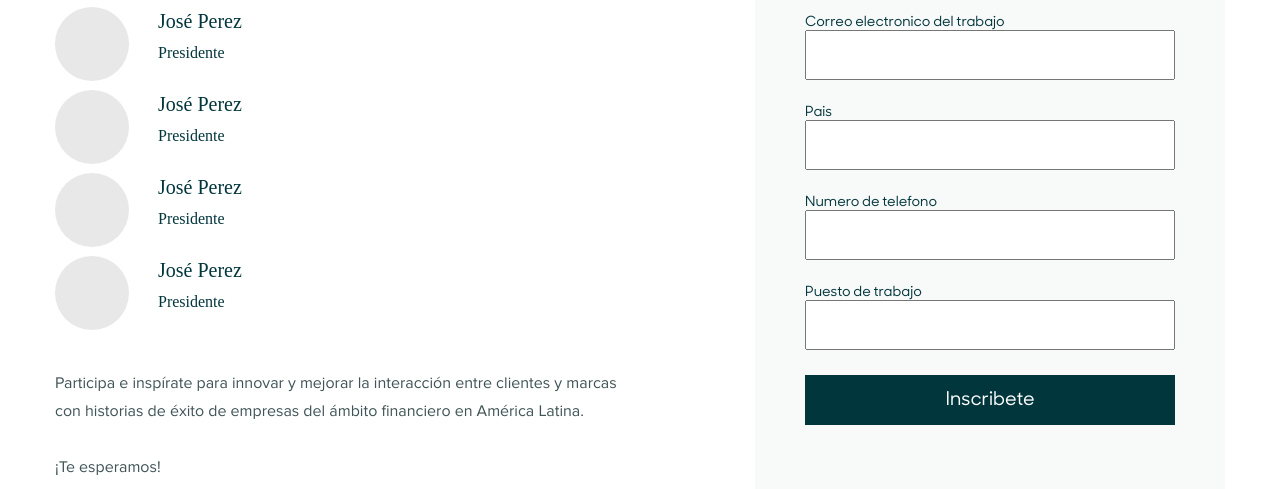
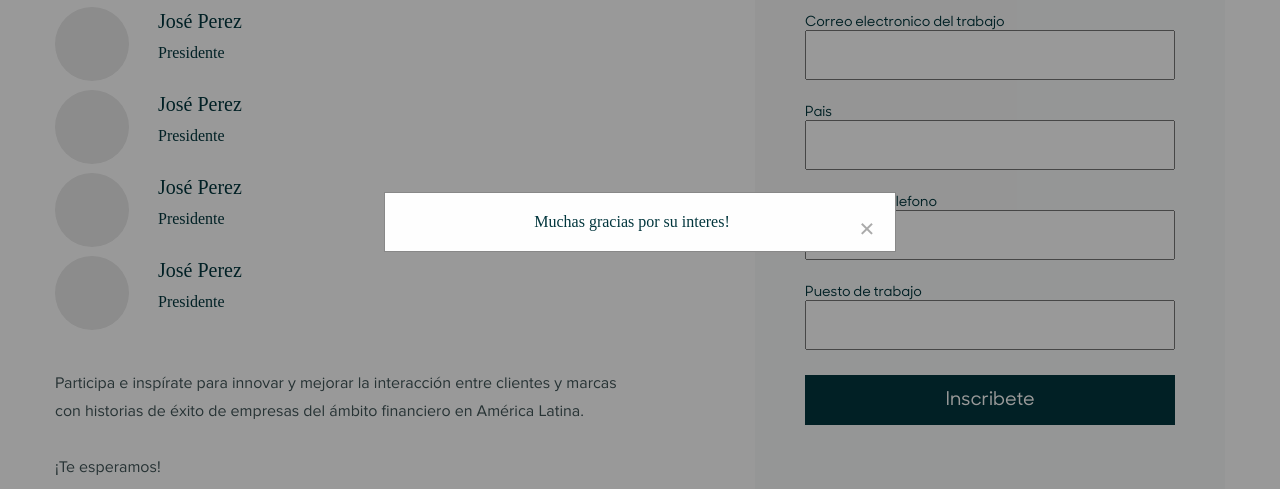
Before and after one commit to Castro-D/virtual-event-web, a website with bundled scripts: page index.html in a window 1280 px wide. Both pictures are taken after a click on the button "Inscribete". Shown: the part 766-1255 px from the top of the page. Built offline with nearby package versions, Linux system fonts and the light colour scheme.

Commit message:
add modal

```diff
--- a/index.html
+++ b/index.html
@@ -9,6 +9,12 @@
   <script src="https://kit.fontawesome.com/85a89982a4.js" crossorigin="anonymous"></script>
 </head>
 <body>
+<div id="my-modal" class="modal">
+  <div class="modal-content">
+    <span class="close">&times;</span>
+    <p>Muchas gracias por su interes!</p>
+  </div>
+</div>
   <div class='container'>
     <header class='header'>
       <button class='webinar-button'>WEBINAR</button>
--- a/src/index.js
+++ b/src/index.js
@@ -1,10 +1,11 @@
 import mapAttendees from './mapper/attendeeMapper.js';
 import saveAttendee from './attendee.js';
-import getFormData from './ui/form.js';
+import { getFormData, openModal } from './ui/form.js';
 
 function handleOnClick(attendee) {
   const entity = mapAttendees(attendee);
   saveAttendee(entity);
+  openModal();
 }
 
 function initialize() {
--- a/src/ui/form.js
+++ b/src/ui/form.js
@@ -1,4 +1,4 @@
-export default function getFormData(callback) {
+export function getFormData(callback) {
   const $formData = document.querySelectorAll('#form input');
   const $submitButton = document.querySelector('#submit-button');
 
@@ -11,3 +11,19 @@ export default function getFormData(callback) {
     callback(attendee);
   };
 }
+
+export function openModal() {
+  const modal = document.getElementById('my-modal');
+  const span = document.getElementsByClassName('close')[0];
+  modal.style.display = 'block';
+  span.onclick = () => {
+    modal.style.display = 'none';
+    window.location.reload();
+  };
+  window.onclick = (event) => {
+    if (event.target === modal) {
+      modal.style.display = 'none';
+      window.location.reload();
+    }
+  };
+}
--- a/styles.css
+++ b/styles.css
@@ -273,3 +273,48 @@ footer {
     font-size: 10px;
   }
 }
+
+.modal {
+  display: none;
+  position: fixed;
+  z-index: 1;
+  left: 0;
+  top: 0;
+  width: 100%;
+  height: 100%;
+  overflow: auto;
+  background-color: rgb(0,0,0);
+  background-color: rgba(0,0,0,0.4);
+}
+
+.modal-content {
+  position: relative;
+  background-color: #fefefe;
+  margin: 15% auto;
+  padding: 20px;
+  border: 1px solid #888;
+  width: 40%;
+  animation-name: animatetop;
+  animation-duration: 0.4s;
+  text-align: center;
+  color: #02363D;
+}
+
+.close {
+  color: #aaa;
+  float: right;
+  font-size: 28px;
+  font-weight: bold;
+}
+
+.close:hover,
+.close:focus {
+  color: black;
+  text-decoration: none;
+  cursor: pointer;
+}
+
+@keyframes animatetop {
+  from {top: -300px; opacity: 0}
+  to {top: 0; opacity: 1}
+}
```
